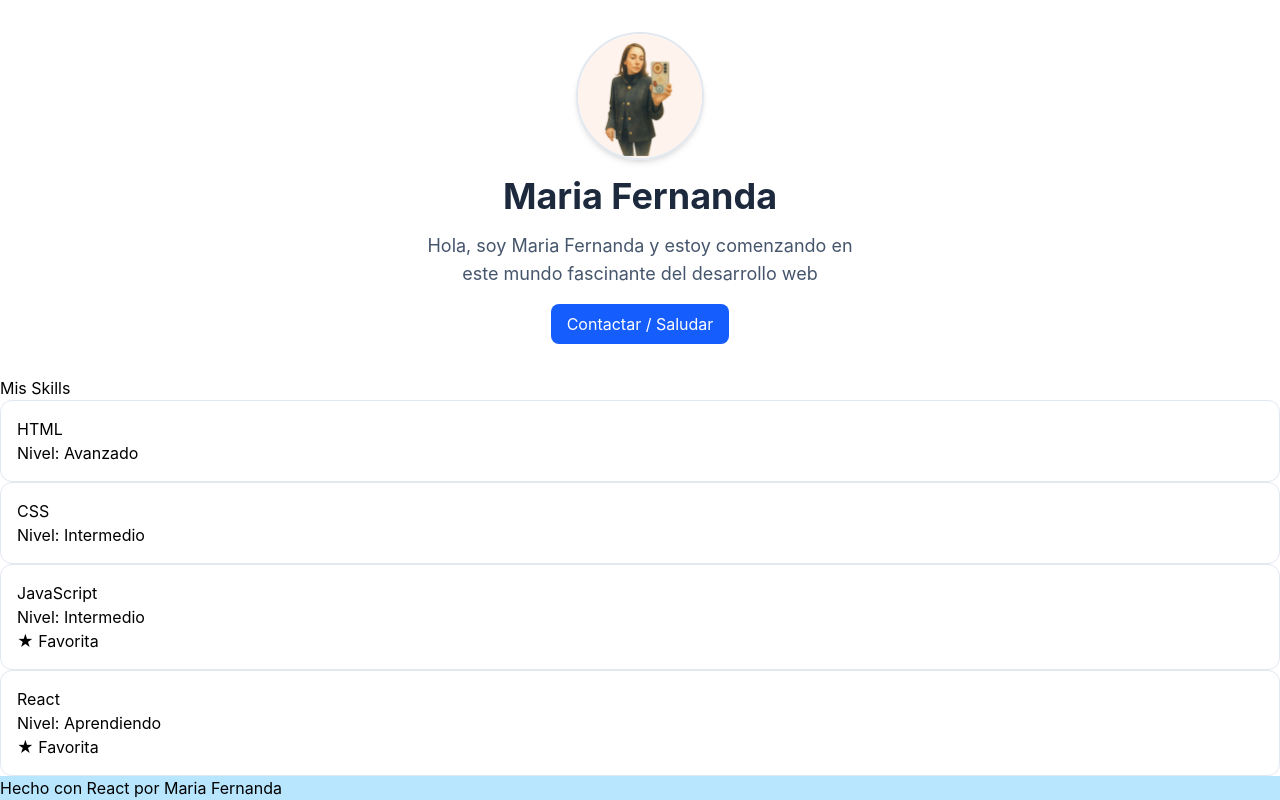
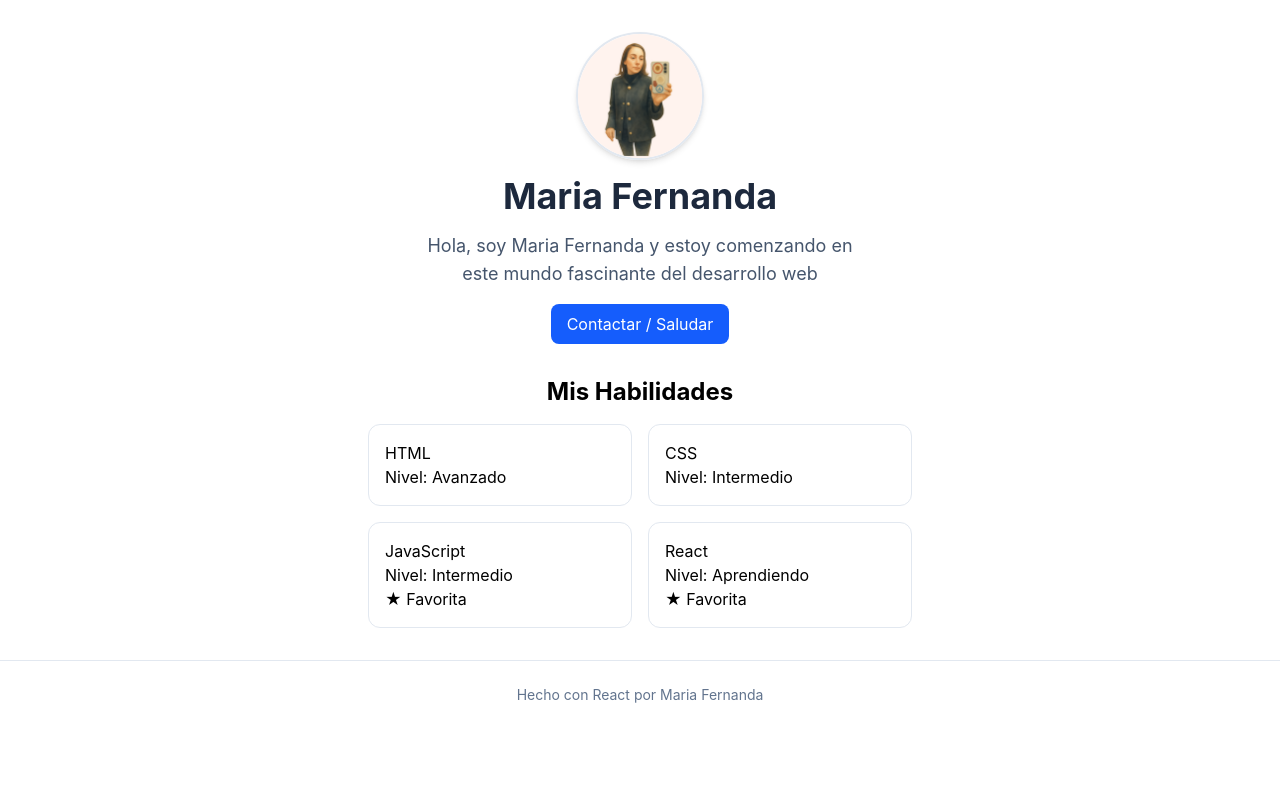
Before and after one commit to maferca24/DDW-c5-m4-s1-tp1, a React (Vite) app: page / in a window 1280 px wide. Built offline with nearby package versions, Linux system fonts and the light colour scheme.

Commit message:
Agregue estilos al componente Footer

```diff
--- a/src/components/Footer.jsx
+++ b/src/components/Footer.jsx
@@ -1,6 +1,6 @@
 export default function Footer({ author }) {
   return (
-    <footer className="bg-sky-200 " >
+    <footer className="mt-auto py-6 text-center border-t border-slate-200 text-slate-500 text-sm">
       <p>Hecho con React por {author}</p>
     </footer>
   );
--- a/src/components/ProfileHeader.jsx
+++ b/src/components/ProfileHeader.jsx
@@ -1,6 +1,7 @@
 export default function ProfileHeader({ name, phrase, photo }) {
   const handleAlgo = () => {
     alert(`¡Hola! Gracias por visitar el perfil de ${name}`);
+    console.log(`¡Hola! Gracias por visitar el perfil de ${name}`)
   };
 
   return (
--- a/src/components/SkillsList.jsx
+++ b/src/components/SkillsList.jsx
@@ -3,9 +3,9 @@ import SkillCard from './SkillCard';
 
 export default function SkillsList() {
   return (
-    <section >
-      <h2 >Mis Skills</h2>
-      <div >
+    <section className="my-8 max-w-xl mx-auto px-4">
+      <h2 className="text-2xl font-bold mb-4 text-center">Mis Habilidades</h2>
+      <div className="grid grid-cols-1 md:grid-cols-2 gap-4">
         {skills.map((skill) => (
           <SkillCard
             key={skill.id}
```
